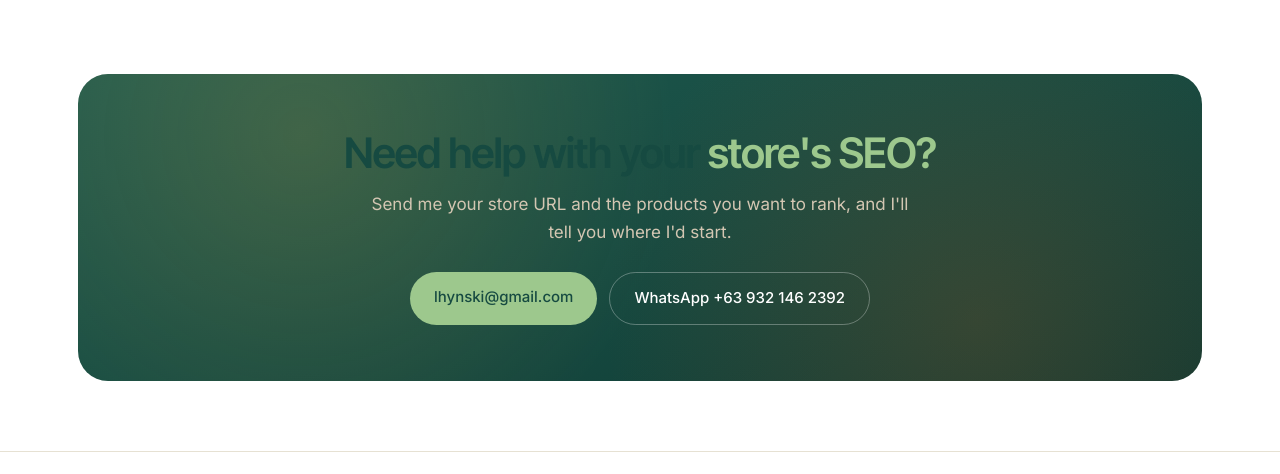
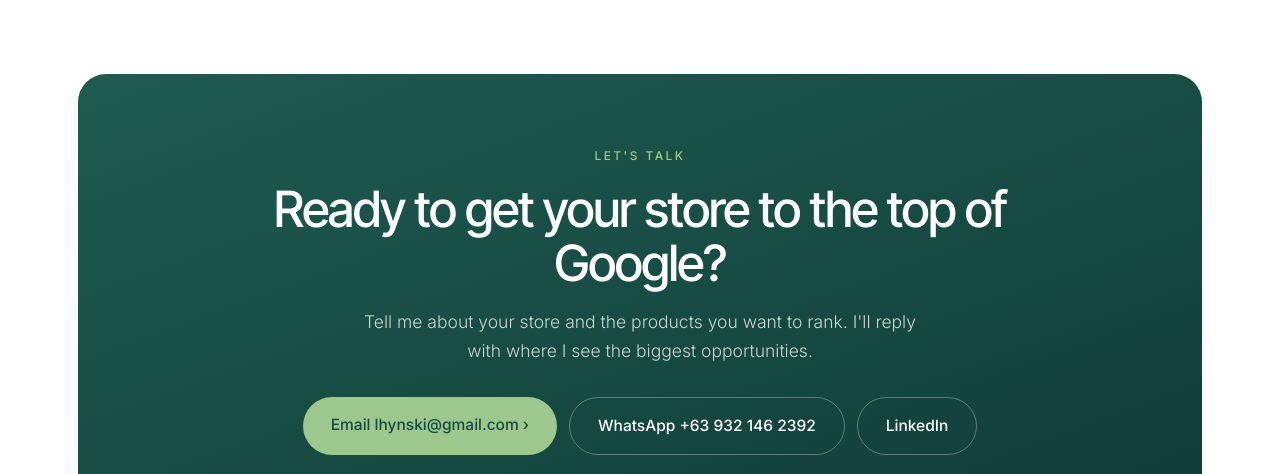
Before and after one commit to AnnaLynne90/bernaldo.github.io, a plain HTML site: page blog/index.html in a window 1280 px wide. Shown: the part 2145-2619 px from the top of the page. Drawn offline with Linux system fonts and the light colour scheme.

Commit message:
Add files via upload

```diff
--- a/blog/blog.css
+++ b/blog/blog.css
@@ -210,3 +210,18 @@ th{background:var(--card)}
 
 .kicker::before{background:#D1B284}
 .answer{border-left-color:#D1B284}
+
+/* ===== CTA (matches homepage) ===== */
+.cta{background:linear-gradient(160deg,#1F5B4F 0%,#164A41 55%,#0F3A33 100%)!important;border-radius:28px;padding:72px 40px;text-align:center;color:#fff}
+.cta::before{display:none}
+.cta .cta-eyebrow{display:block;font-size:12px;font-weight:500;letter-spacing:.2em;text-transform:uppercase;color:#9DC88D;margin-bottom:16px}
+.cta h2{color:#fff!important;font-family:'Inter Tight','Inter',sans-serif;font-weight:500;font-size:clamp(30px,4.6vw,50px);letter-spacing:-.03em;line-height:1.08;max-width:760px;margin:0 auto 18px}
+.cta p{color:#C9D6CF!important;font-size:17.5px;font-weight:300;max-width:580px;margin:0 auto 32px}
+.cta .row{display:flex;gap:12px;justify-content:center;flex-wrap:wrap}
+.cta .btn{padding:15px 28px;border-radius:100px;font-weight:500;font-size:15.5px;text-decoration:none;transition:transform .25s,background .25s,border-color .25s}
+.cta .cta-main{background:#9DC88D;color:#164A41;box-shadow:none}
+.cta .cta-main:hover{background:#B4D8A6;transform:translateY(-2px)}
+.cta .cta-line{border:1px solid rgba(255,255,255,.3);color:#fff;background:transparent}
+.cta .cta-line:hover{border-color:#fff;transform:translateY(-2px)}
+.cta small{display:block;margin-top:22px;font-size:13.5px;color:#9FB5AC}
+@media(max-width:560px){.cta{padding:52px 22px}.cta .btn{width:100%;justify-content:center}}
--- a/blog/index.html
+++ b/blog/index.html
@@ -111,13 +111,16 @@
     </div>
   </section>
 
-  <section class="cta">
-    <h2>Need help with your <em>store's SEO?</em></h2>
-    <p>Send me your store URL and the products you want to rank, and I'll tell you where I'd start.</p>
+  <section class="cta" aria-labelledby="cta-h">
+    <span class="cta-eyebrow">Let's talk</span>
+    <h2 id="cta-h">Ready to get your store to the top of Google?</h2>
+    <p>Tell me about your store and the products you want to rank. I'll reply with where I see the biggest opportunities.</p>
     <div class="row">
-      <a class="btn btn-primary" href="mailto:lhynski@gmail.com">lhynski@gmail.com</a>
-      <a class="btn btn-ghost" href="https://wa.me/639321462392" target="_blank" rel="noopener">WhatsApp +63 932 146 2392</a>
+      <a class="btn cta-main" href="mailto:lhynski@gmail.com">Email lhynski@gmail.com <span aria-hidden="true">›</span></a>
+      <a class="btn cta-line" href="https://wa.me/639321462392" target="_blank" rel="noopener">WhatsApp +63 932 146 2392</a>
+      <a class="btn cta-line" href="https://www.linkedin.com/in/annalynbernaldo/" target="_blank" rel="noopener me">LinkedIn</a>
     </div>
+    <small>There's no commitment until you decide to work together.</small>
   </section>
 </main>
 
```
Also changed, not shown: blog/ai-overview-seo-ecommerce/index.html (+8 -5 lines), blog/collection-page-seo/index.html (+8 -5 lines), blog/ecommerce-seo-checklist-shopify/index.html (+8 -5 lines), blog/free-portfolio-website-github-claude/index.html (+8 -5 lines), blog/what-is-ecommerce-seo/index.html (+8 -5 lines).
